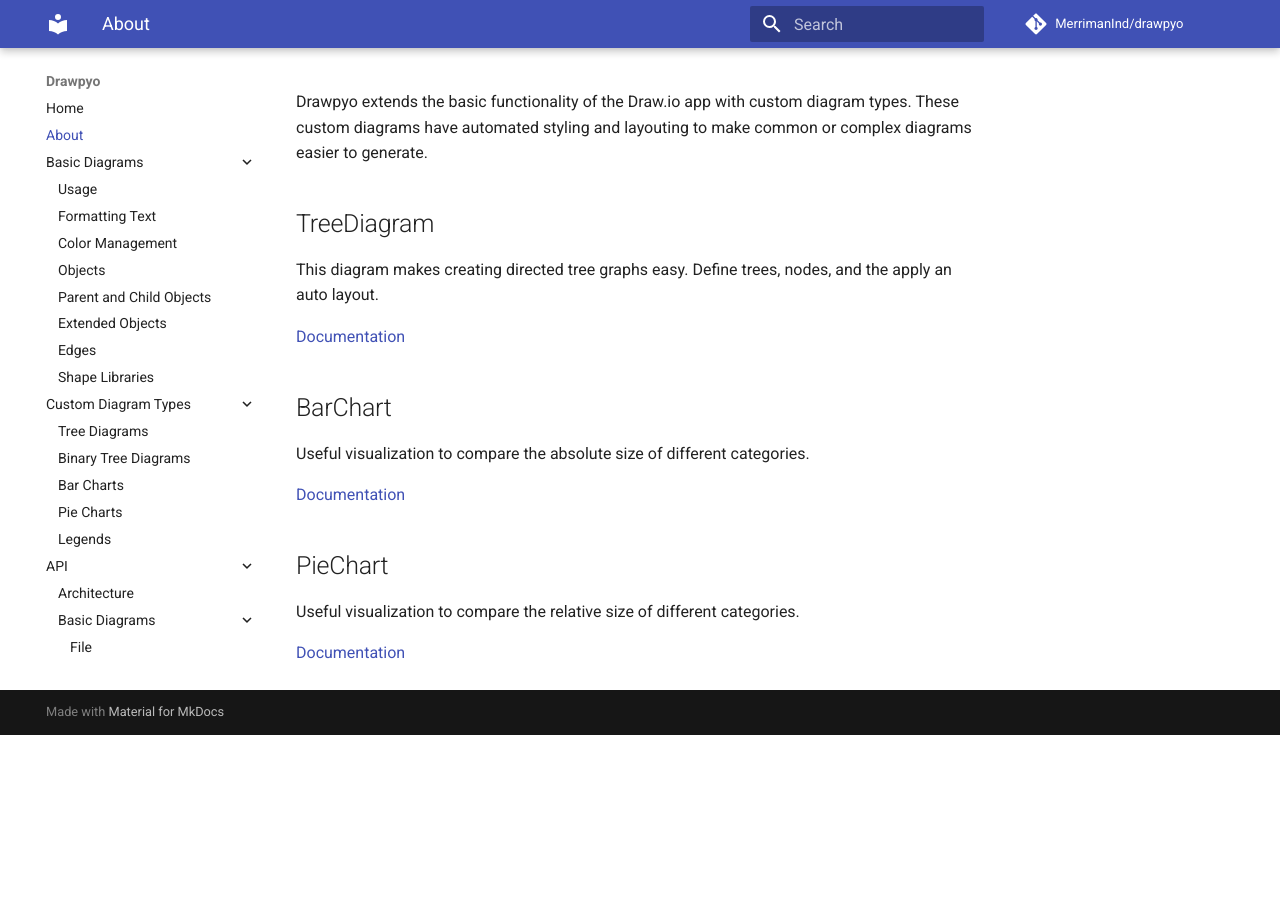
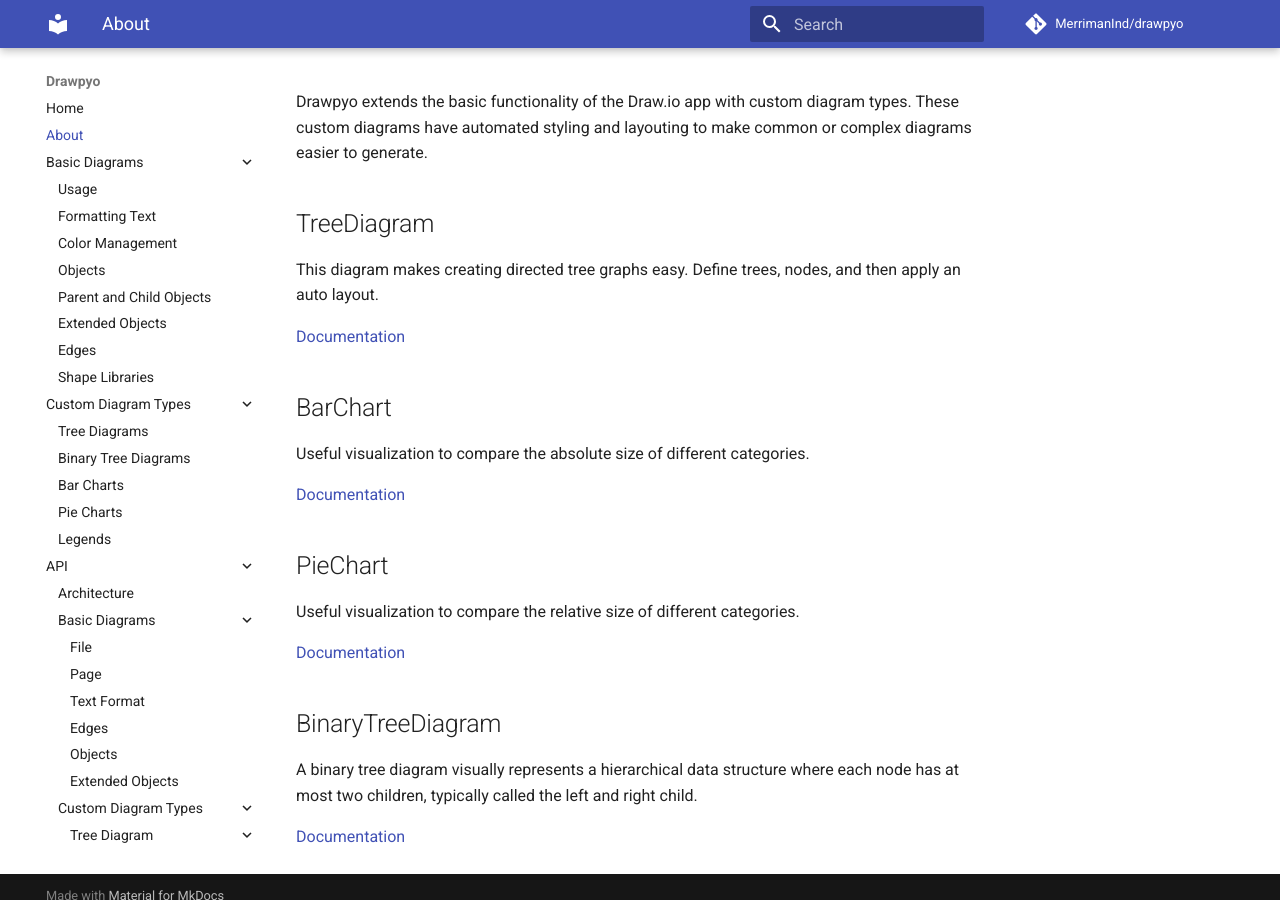
Before and after one commit to MerrimanInd/drawpyo, an MkDocs documentation site: the page built from docs/about.md, in a window 1280 px wide and 900 px high, scrolled down 660 px. Built offline with MkDocs 1.6.1 and Material for MkDocs 9.7.7, drawn with Linux system fonts in a browser that asks for light colours; comment, search, counter and statistics services are not loaded; before the commit the page ends 1395 px from its top, so only the background shows below that.

Commit message:
add binary tree diagrams in about.md file

```diff
--- a/docs/about.md
+++ b/docs/about.md
@@ -14,7 +14,7 @@
 
 ## TreeDiagram
 
-This diagram makes creating directed tree graphs easy. Define trees, nodes, and the apply an auto layout.
+This diagram makes creating directed tree graphs easy. Define trees, nodes, and then apply an auto layout.
 
 [Documentation](diagram_types/tree_diagrams.md)
 
@@ -29,3 +29,9 @@
 Useful visualization to compare the relative size of different categories.
 
 [Documentation](diagram_types/pie_charts.md)
+
+## BinaryTreeDiagram
+
+A binary tree diagram visually represents a hierarchical data structure where each node has at most two children, typically called the left and right child.
+
+[Documentation](diagram_types/binary_tree_diagrams.md)
```
